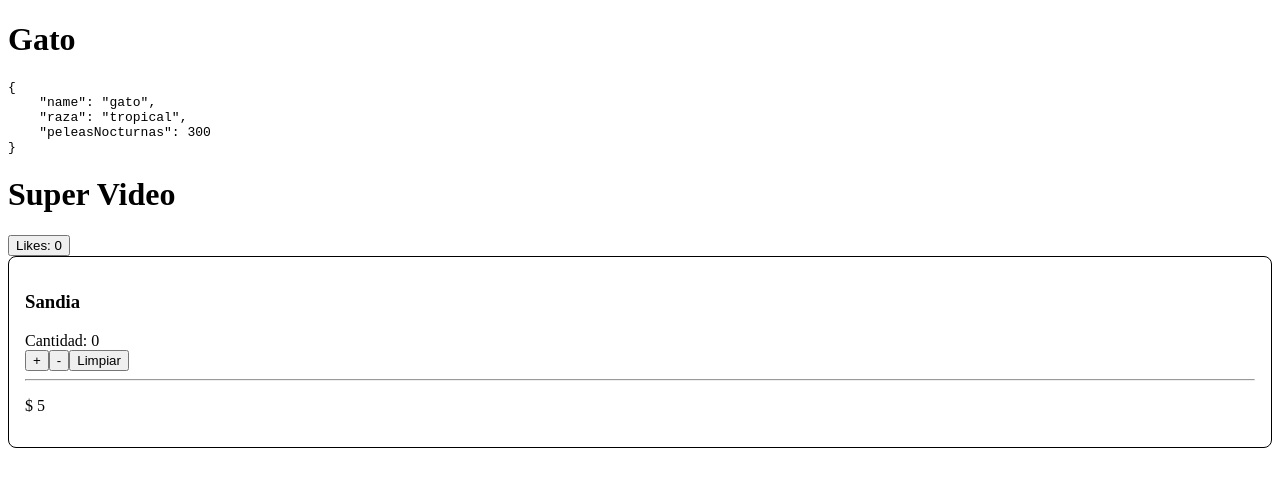
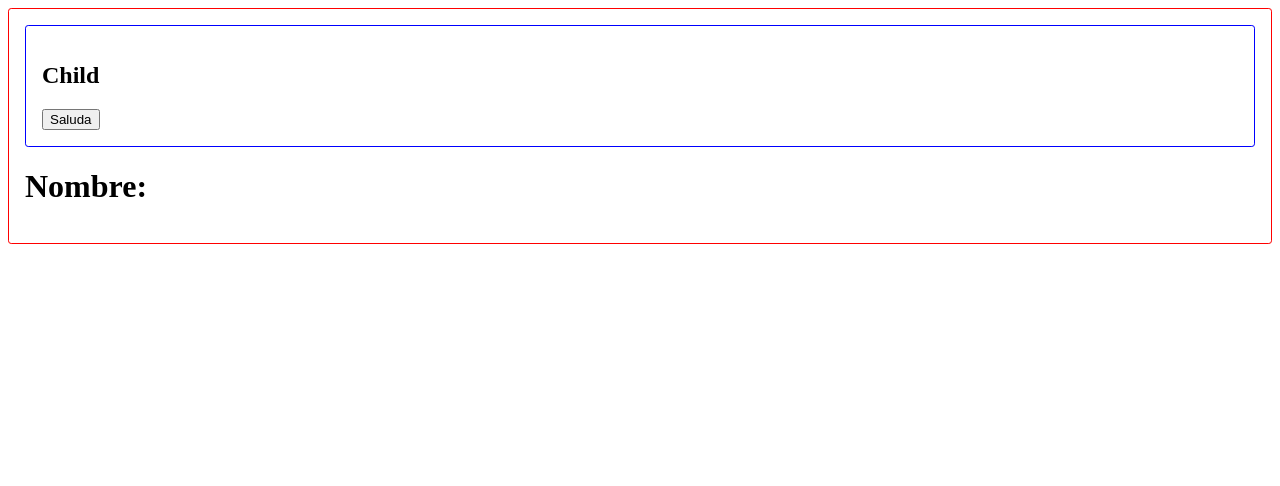
Before and after one commit to salatielosorno/react-de-cero-a-master, a React (Create React App) app: page / in a window 1280 px wide. Shown: the top 486 px of the page. Built offline with nearby package versions, Linux system fonts and the light colour scheme.

Commit message:
chore(App): Create custom events to pass data between parent and child

```diff
--- a/src/App.js
+++ b/src/App.js
@@ -1,20 +1,20 @@
 import React, { Component } from "react";
-import TarjetaFruta from "./componentes/TarjetaFruta";
-import Contador from "./componentes/Contador/Contador";
-import Gato from "./componentes/Gato/Gato";
+import Child from "./componentes/Child/Child";
+import "./global.css";
 
 class App extends Component {
+  state = {
+    name: ""
+  };
+  manejador = name => {
+    this.setState({ name });
+  };
+
   render() {
-    const otrosDatos = {
-      raza: "tropical",
-      peleasNocturnas: 300
-    };
-
     return (
-      <div>
-        <Gato name="gato" {...otrosDatos} />
-        <Contador />
-        <TarjetaFruta name={"Sandia"} price={5.0}></TarjetaFruta>
+      <div className="box red">
+        <Child onSaluda={this.manejador} />
+        <h1>Nombre: {this.state.name}</h1>
       </div>
     );
   }
--- /dev/null
+++ b/src/componentes/Child/Child.js
@@ -0,0 +1,17 @@
+import React, { Component } from "react";
+
+class Child extends Component {
+  manejadorClick = () => {
+    this.props.onSaluda("Ninja en React");
+  };
+  render() {
+    return (
+      <div className="box blue">
+        <h2>Child</h2>
+        <button onClick={this.manejadorClick}>Saluda</button>
+      </div>
+    );
+  }
+}
+
+export default Child;
--- /dev/null
+++ b/src/global.css
@@ -0,0 +1,13 @@
+.box {
+  padding: 1em;
+  box-sizing: border-box;
+  border-radius: 0.2em;
+}
+
+.red {
+  border: 1px solid red;
+}
+
+.blue {
+  border: 1px solid blue;
+}
```
